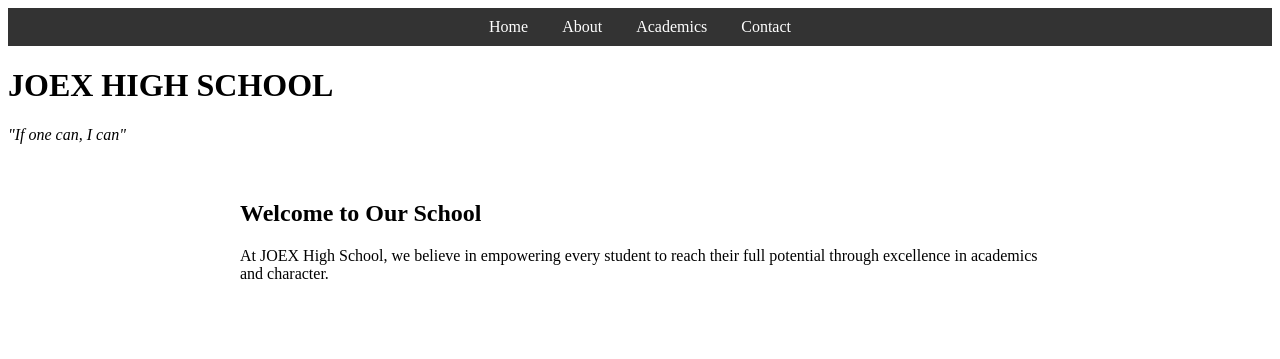
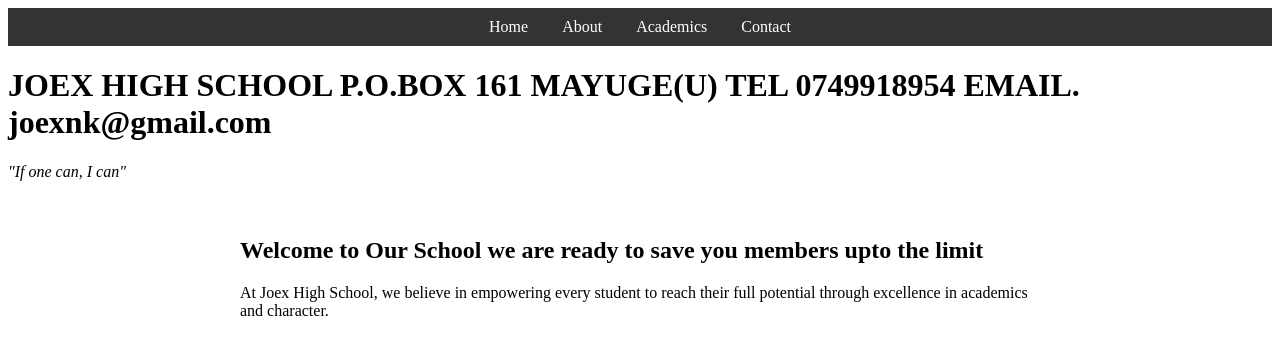
Before and after one commit to joexnk-alt/JOEX-FOUNDATION-, a plain HTML site: page Index.html in a window 1280 px wide. Drawn offline with Linux system fonts and the light colour scheme.

Commit message:
Update school header and welcome message in Index.html

```diff
--- a/Index.html
+++ b/Index.html
@@ -6,11 +6,17 @@
 </nav>
 
 <div class="school-header">
-    <h1>JOEX HIGH SCHOOL</h1>
+    <h1>JOEX HIGH SCHOOL
+      P.O.BOX 161 MAYUGE(U)
+        TEL 0749918954
+        EMAIL. joexnk@gmail.com
+
+    </h1>
     <p><i>"If one can, I can"</i></p>
 </div>
 
 <div style="padding: 20px; max-width: 800px; margin: auto;">
-    <h2>Welcome to Our School</h2>
-    <p>At JOEX High School, we believe in empowering every student to reach their full potential through excellence in academics and character.</p>
+    <h2>Welcome to Our School
+    we are ready to save you members upto the limit</h2>
+    <p>At Joex High School, we believe in empowering every student to reach their full potential through excellence in academics and character.</p>
 </div>
```
